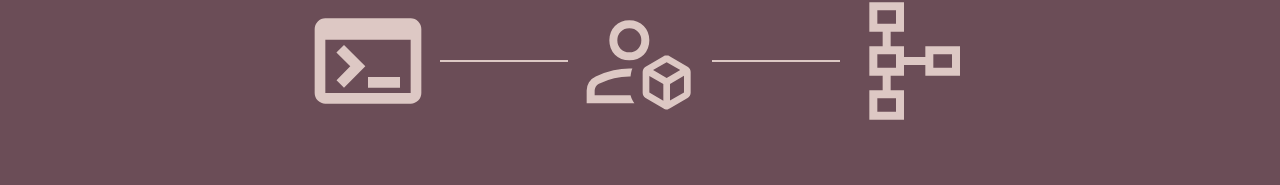
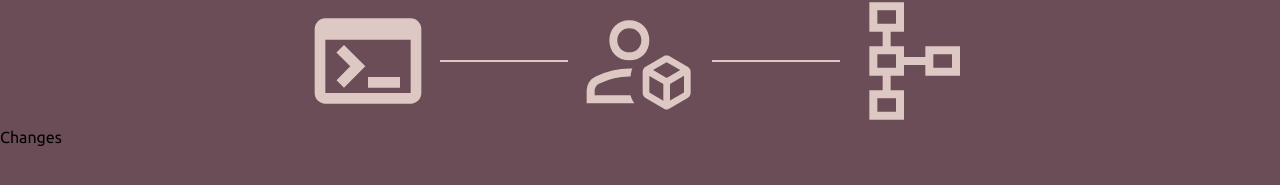
Before and after one commit to chasejenkins303/portfolio, a React (Create React App) app: page / in a window 1280 px wide. Shown: the part 607-792 px from the top of the page. Built offline with nearby package versions, Linux system fonts and the light colour scheme; the HTML template or start-up script is replaced by a standard one.

Commit message:
just to try and deploy

```diff
--- a/src/pages/Home.tsx
+++ b/src/pages/Home.tsx
@@ -38,6 +38,9 @@ function Home(){
                     {/* <button className="px-4 py-2 bg-light text-black rounded hover:underline">Projects</button> */}
                 </div>
             </div>
+            <div>
+                <p>Changes</p>
+            </div>
         </div>
     )
 }
```
